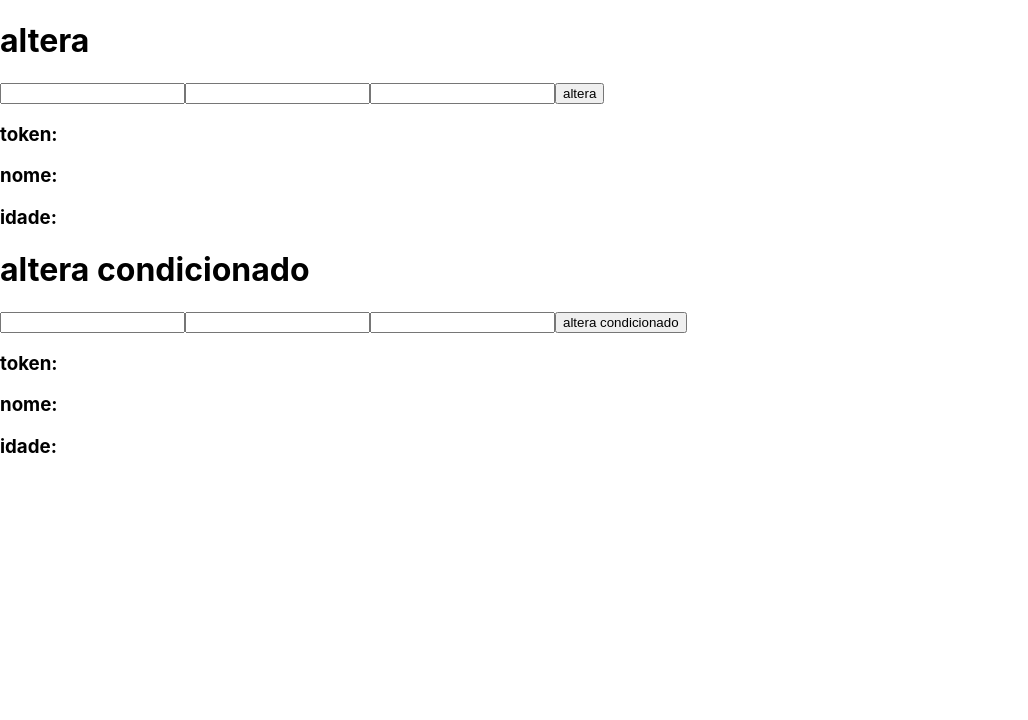
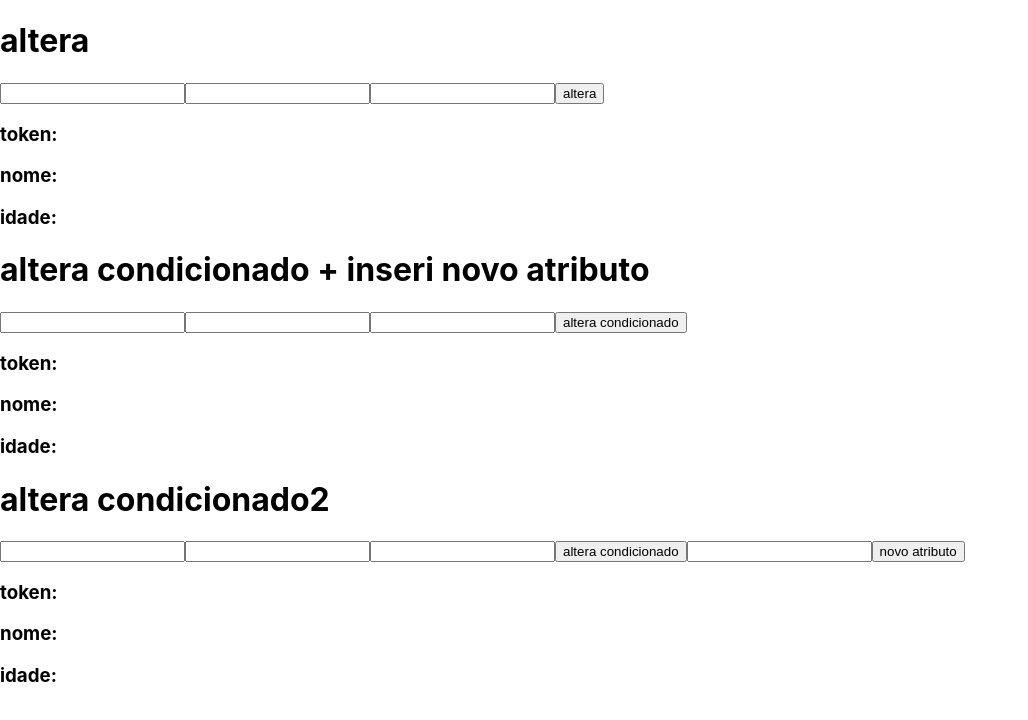
Before and after one commit to LeonardoSousa89/site-maravilhas-do-seculo-prototipo-melhorado, a React (Create React App) app in the folder src/teste-banco-firebase/conexao/: page / in a window 1280 px wide. Shown: the top 720 px of the page, without its empty margins (0-1028 px from the left). Built offline with nearby package versions, Linux system fonts and the light colour scheme; no server answers; the database is empty.

Commit message:
prototipo-alterado-v1.1.13

```diff
--- a/src/teste-banco-firebase/conexao/src/components/crud/Crud.jsx
+++ b/src/teste-banco-firebase/conexao/src/components/crud/Crud.jsx
@@ -7,6 +7,10 @@ import firebase from 'firebase'
 
 export default class Crud extends Component {
 
+
+
+
+
     constructor(props){
       super(props)
 
@@ -14,12 +18,17 @@ export default class Crud extends Component {
             token: '...carregando',
             name: '...nome aqui',
             age: 12,
+            novoInput:'',
             tokenInput: '',
             nameInput:'',
             ageInput:'',
             tokenInputAltered: '',
             nameInputAltered:'',
             ageInputAltered:'',
+            tokenInputAltered2: '',
+            nameInputAltered2:'',
+            ageInputAltered2:'',
+
           }
 
 
@@ -34,8 +43,9 @@ export default class Crud extends Component {
           };
 
           this.altera = this.altera.bind(this);
-          this.alteraCondicionado = this.alteraCondicionado.bind(this)
-
+          this.alteraCondicionado = this.alteraCondicionado.bind(this);
+          this.alteraCondicionado2 = this.alteraCondicionado2.bind(this)
+          this.inseriNovo = this.inseriNovo.bind(this)
           //initialize firebase
             if(!firebase.apps.length){
               firebase.initializeApp(firebaseConfig);
@@ -88,16 +98,34 @@ export default class Crud extends Component {
     alteraCondicionado = (e) =>{
       firebase.database().ref('usuarios').child(1).child('token').set(this.state.tokenInputAltered);
       firebase.database().ref('usuarios').child(1).child('name').set(this.state.nameInputAltered);
-      firebase.database().ref('usuarios').child(1).child('age').set(this.state.ageInputAltered)
+      firebase.database().ref('usuarios').child(1).child('age').set(this.state.ageInputAltered);
+
+      e.preventDefault();
+    }
+
+    alteraCondicionado2 = (e) =>{
+
+
+      this.inseriNovo()
+      e.preventDefault();
+    }
+
+    inseriNovo = (e) =>{
+      firebase.database().ref('clientes').child(1).set(this.state.novoInput);
 
       e.preventDefault();
     }
 
 
+
+
+
+
+
     render(){
 
 
-        const { token, name , age,  tokenInput, nameInput, ageInput, tokenInputAltered, nameInputAltered, ageInputAltered} = this.state;
+        const { token, name , age,  tokenInput, nameInput, ageInput, tokenInputAltered, nameInputAltered, ageInputAltered , tokenInputAltered2, nameInputAltered2, ageInputAltered2 } = this.state;
 
 
 
@@ -138,7 +166,7 @@ export default class Crud extends Component {
 
 
 
-            <h1>altera condicionado</h1>
+            <h1>altera condicionado + inseri novo atributo </h1>
 
             <form onSubmit={this.alteraCondicionado}>
                 <input
@@ -165,6 +193,48 @@ export default class Crud extends Component {
             <h3>token:  { tokenInputAltered }</h3>
             <h3>nome:   { nameInputAltered }</h3>
             <h3>idade:  { ageInputAltered  }</h3>
+
+
+
+
+            <h1>altera condicionado2</h1>
+
+          <form onSubmit={this.alteraCondicionado2}>
+              <input
+                type="text"
+                value={this.state.tokenInputAltered2}
+                onChange={(e) => this.setState({tokenInputAltered2: e.target.value})}
+              />
+
+                <input
+                type="text"
+                value={this.state.nameInputAltered2}
+                onChange={(e) => this.setState({nameInputAltered2: e.target.value})}
+              />
+
+              <input
+                type="number"
+                value={this.state.ageInputAltered2}
+                onChange={(e) => this.setState({ageInputAltered2: e.target.value})}
+              />
+
+              <button type="submit">altera condicionado</button>
+
+
+              <input
+                  type="text"
+                  value={this.state.novoInput}
+                  onChange={(e) => this.setState({novoInput: e.target.value})}
+                 />
+
+                 <button type="submit">novo atributo</button>
+          </form>
+
+          <h3>token:  { tokenInputAltered2 }</h3>
+          <h3>nome:   { nameInputAltered2 }</h3>
+          <h3>idade:  { ageInputAltered2  }</h3>
+
+
           </div>
       );
     }
```
